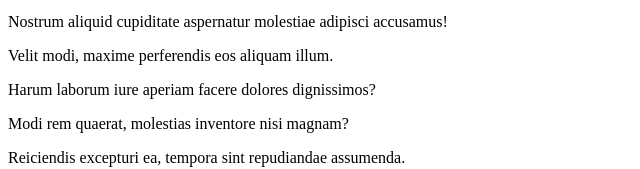
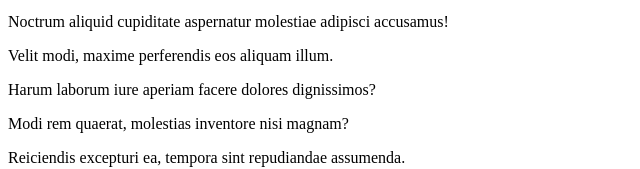
Before and after one commit to ibrahimonay/HtmlBolumSonuCalismasi, a plain HTML site: page index.html in a window 1280 px wide. Shown: the part 1076-1245 px from the top of the page, 0-640 px from the left. Drawn offline with Linux system fonts and the light colour scheme.

Commit message:
index updated

```diff
--- a/index.html
+++ b/index.html
@@ -49,7 +49,7 @@
                     <li>Eveniet, cumque debitis.</li>
                     <li>Atque, numquam aliquam?</li>
                 </ul>
-            <p>Nostrum aliquid cupiditate aspernatur molestiae adipisci accusamus!</p>
+            <p>Noctrum aliquid cupiditate aspernatur molestiae adipisci accusamus!</p>
             <p>Velit modi, maxime perferendis eos aliquam illum.</p>
             <p>Harum laborum iure aperiam facere dolores dignissimos?</p>
             <p>Modi rem quaerat, molestias inventore nisi magnam?</p>
```
